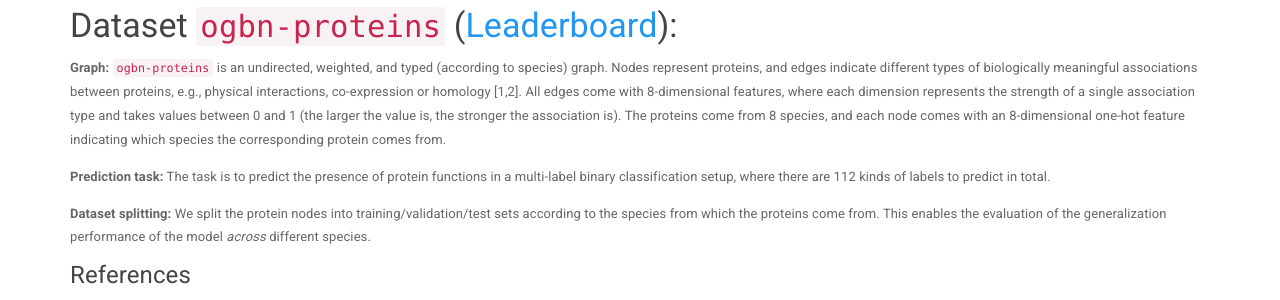
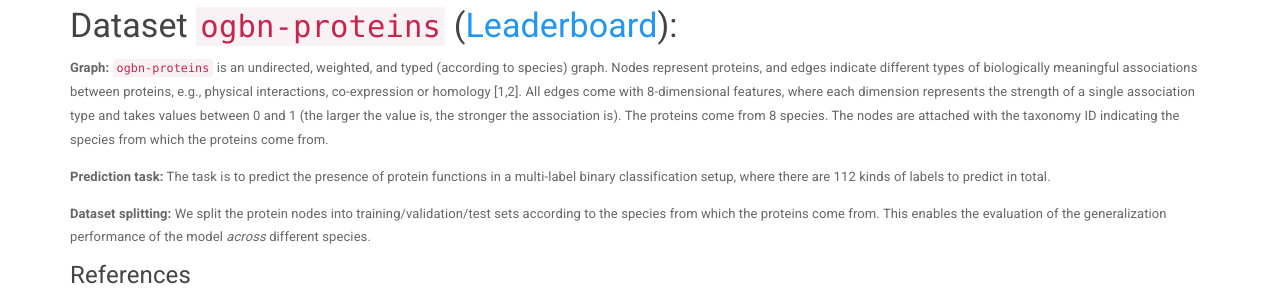
Before and after one commit to snap-stanford/ogb-web, a Jekyll site: the page built from _docs/datasets/nodeprop.md, in a window 1280 px wide and 900 px high, scrolled down 445 px. Shown: the part 200-500 px from the top of the window. Built offline with Jekyll 4.4.1, drawn with Linux system fonts in a browser that asks for light colours.

Commit message:
delete node feature in ogbn-proteins

```diff
--- a/_docs/datasets/nodeprop.md
+++ b/_docs/datasets/nodeprop.md
@@ -28,7 +28,7 @@ We also prepare a unified [performance evaluator](#eval).
 
 ### Dataset `ogbn-proteins` ([Leaderboard](../leader_nodeprop/#ogbn-proteins)):
 
-**Graph:** `ogbn-proteins` is an undirected, weighted, and typed (according to species) graph. Nodes represent proteins, and edges indicate different types of biologically meaningful associations between proteins, e.g., physical interactions, co-expression or homology [1,2]. All edges come with 8-dimensional features, where each dimension represents the strength of a single association type and takes values between 0 and 1 (the larger the value is, the stronger the association is). The proteins come from 8 species, and each node comes with an 8-dimensional one-hot feature indicating which species the corresponding protein comes from.
+**Graph:** `ogbn-proteins` is an undirected, weighted, and typed (according to species) graph. Nodes represent proteins, and edges indicate different types of biologically meaningful associations between proteins, e.g., physical interactions, co-expression or homology [1,2]. All edges come with 8-dimensional features, where each dimension represents the strength of a single association type and takes values between 0 and 1 (the larger the value is, the stronger the association is). The proteins come from 8 species. The nodes are attached with the taxonomy ID indicating the species from which the proteins come from.
 
 
 **Prediction task:** The task is to predict the presence of protein functions in a multi-label binary classification setup, where there are 112 kinds of labels to predict in total.
```
